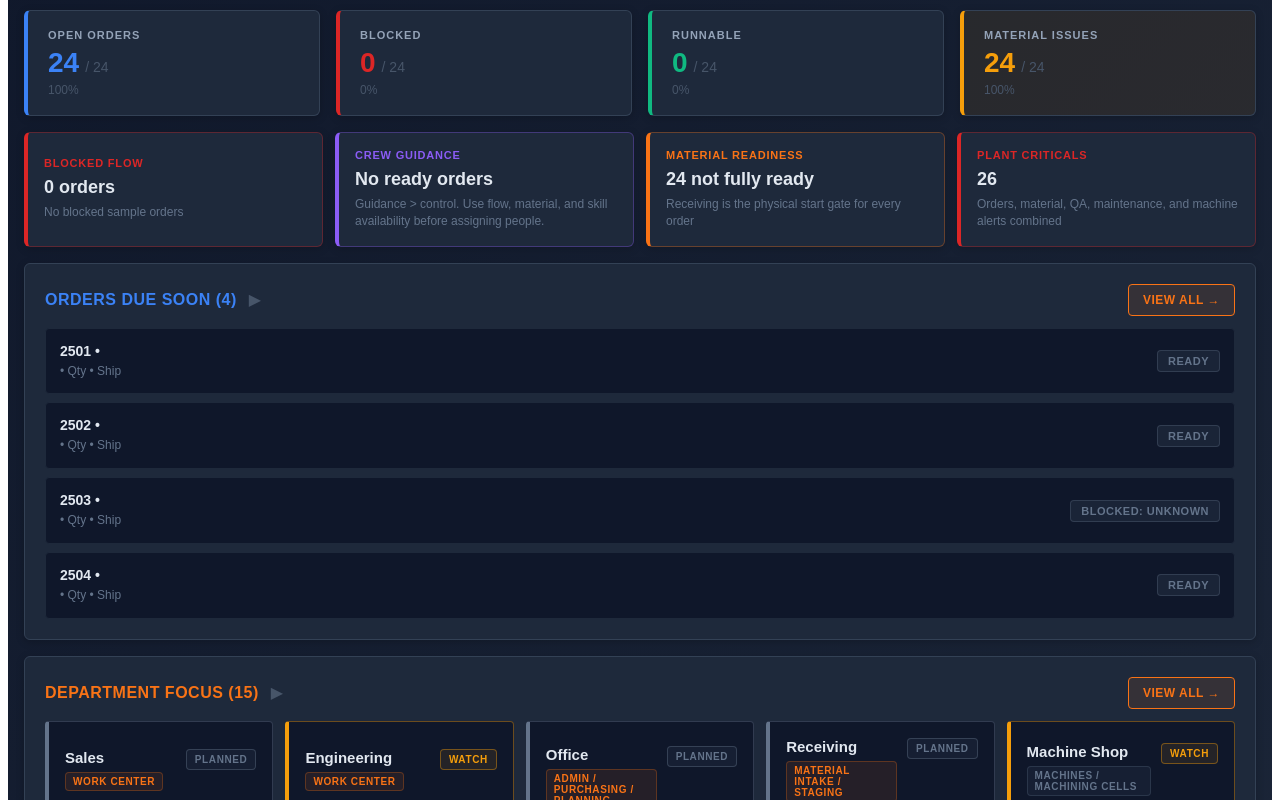
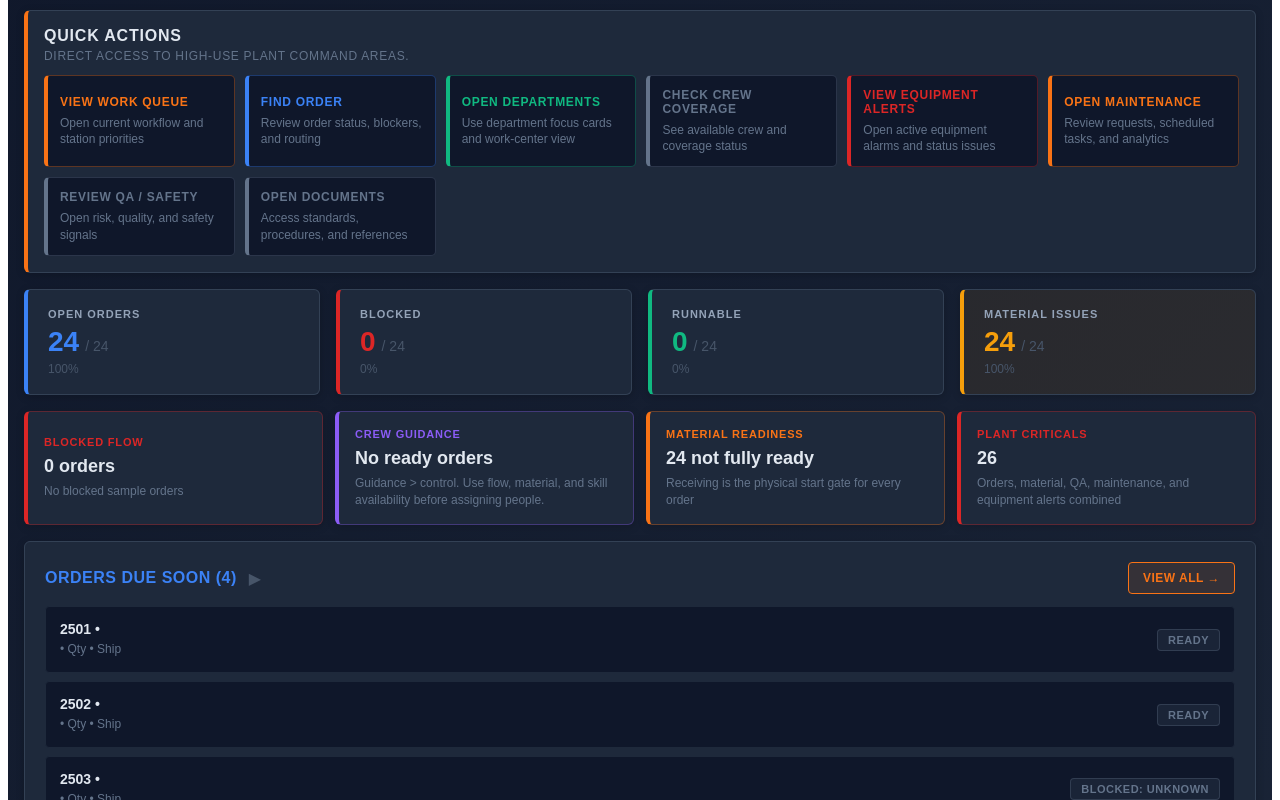
Before and after one commit to jcm-digital-coworker/JCM-Command-Center, a React (Vite) app: page / in a window 1280 px wide. Shown: the part 300-1100 px from the top of the page. Built offline with nearby package versions, Linux system fonts and the light colour scheme.

Commit message:
Add dashboard quick actions panel

```diff
--- a/src/pages/DashboardPage.tsx
+++ b/src/pages/DashboardPage.tsx
@@ -24,6 +24,13 @@ interface DashboardPageProps {
   theme?: 'dark' | 'light';
 }
 
+type QuickAction = {
+  label: string;
+  detail: string;
+  target: AppTab;
+  tone: 'orange' | 'blue' | 'green' | 'red' | 'slate';
+};
+
 export default function DashboardPage({
   machines,
   alerts,
@@ -49,6 +56,17 @@ export default function DashboardPage({
   .slice(0, 4);
   const plantCriticals = blockedOrders.length + materialIssues.length + qaHolds.length + alerts.length;
 
+  const quickActions: QuickAction[] = [
+    { label: 'View Work Queue', detail: 'Open current workflow and station priorities', target: 'workflow', tone: 'orange' },
+    { label: 'Find Order', detail: 'Review order status, blockers, and routing', target: 'orders', tone: 'blue' },
+    { label: 'Open Departments', detail: 'Use department focus cards and work-center view', target: 'plantMap', tone: 'green' },
+    { label: 'Check Crew Coverage', detail: 'See available crew and coverage status', target: 'coverage', tone: 'slate' },
+    { label: 'View Equipment Alerts', detail: 'Open active equipment alarms and status issues', target: 'alerts', tone: alerts.length > 0 ? 'red' : 'green' },
+    { label: 'Open Maintenance', detail: 'Review requests, scheduled tasks, and analytics', target: 'maintenance', tone: activeTasks.length > 0 ? 'orange' : 'slate' },
+    { label: 'Review QA / Safety', detail: 'Open risk, quality, and safety signals', target: 'risk', tone: openRisks.length + qaHolds.length > 0 ? 'red' : 'slate' },
+    { label: 'Open Documents', detail: 'Access standards, procedures, and references', target: 'documents', tone: 'slate' },
+  ];
+
   const toggleSection = (section: string) => {
     setExpandedSection(expandedSection === section ? null : section);
   };
@@ -61,6 +79,8 @@ export default function DashboardPage({
           <p style={subtitleStyle}>Plant pulse, order flow, crew needs, and department-specific action</p>
         </div>
       </div>
+
+      <QuickActionsPanel actions={quickActions} onGoToTab={onGoToTab} theme={theme} />
 
       <div style={getOverviewBarStyle(theme)}>
         <StatusMetric label="OPEN ORDERS" value={openOrders.length} total={productionOrders.length} color="#3b82f6" theme={theme} />
@@ -97,7 +117,7 @@ export default function DashboardPage({
         <MissionCard
           title="Plant Criticals"
           value={plantCriticals.toString()}
-          detail="Orders, material, QA, maintenance, and machine alerts combined"
+          detail="Orders, material, QA, maintenance, and equipment alerts combined"
           color={plantCriticals > 0 ? '#dc2626' : '#10b981'}
           theme={theme}
           onClick={() => onGoToTab(plantCriticals > 0 ? 'orders' : 'plantMap')}
@@ -208,7 +228,7 @@ export default function DashboardPage({
       </Section>
 
       <Section
-        title="MACHINE SHOP INTELLIGENCE"
+        title="EQUIPMENT INTELLIGENCE"
         count={machines.length}
         color="#64748b"
         expanded={expandedSection === 'machines'}
@@ -218,7 +238,7 @@ export default function DashboardPage({
       >
         <div style={listStyle}>
           <div style={getPlantNoteStyle(theme)}>
-            Machine data stays powerful, but it is now one module inside the plant command model.
+            Equipment data stays powerful, but it is now one module inside the plant command model.
           </div>
           {alerts.slice(0, expandedSection === 'machines' ? undefined : 3).map((machine) => (
             <div key={machine.id} style={getItemStyle(theme)} onClick={() => onOpenMachine(machine)}>
@@ -229,10 +249,36 @@ export default function DashboardPage({
               <StatusBadge state={machine.state} priority={machine.alarmPriority} />
             </div>
           ))}
-          {alerts.length === 0 && <div style={getPlantNoteStyle(theme)}>No active machine alerts in the current view.</div>}
+          {alerts.length === 0 && <div style={getPlantNoteStyle(theme)}>No active equipment alerts in the current view.</div>}
         </div>
       </Section>
     </div>
+  );
+}
+
+function QuickActionsPanel({ actions, onGoToTab, theme }: { actions: QuickAction[]; onGoToTab: (tab: AppTab) => void; theme: 'dark' | 'light' }) {
+  return (
+    <section style={getQuickActionsPanelStyle(theme)}>
+      <div style={quickActionsHeaderStyle}>
+        <div>
+          <h3 style={getQuickActionsTitleStyle(theme)}>QUICK ACTIONS</h3>
+          <p style={quickActionsSubtitleStyle}>Direct access to high-use plant command areas.</p>
+        </div>
+      </div>
+      <div style={quickActionsGridStyle}>
+        {actions.map((action) => (
+          <button
+            key={action.label}
+            type="button"
+            style={getQuickActionButtonStyle(theme, action.tone)}
+            onClick={() => onGoToTab(action.target)}
+          >
+            <span style={getQuickActionLabelStyle(action.tone)}>{action.label}</span>
+            <span style={quickActionDetailStyle}>{action.detail}</span>
+          </button>
+        ))}
+      </div>
+    </section>
   );
 }
 
@@ -312,8 +358,10 @@ function MissionCard({ title, value, detail, color, theme, onClick }: { title: s
 
 function getDepartmentResourceLabel(department: string) {
   const labels: Record<string, string> = {
+    Sales: 'Order release / customer signal',
+    Engineering: 'Blueprints / routing release',
     Receiving: 'Material intake / staging',
-    'Machine Shop': 'Machines / machining cells',
+    'Machine Shop': 'Machining cells / equipment',
     'Material Handling': 'Equipment / cut-form flow',
     Fab: 'Weld cells / skill lanes',
     Coating: 'Process zones / finish flow',
@@ -367,9 +415,38 @@ const listStyle: CSSProperties = { display: 'flex', flexDirection: 'column', gap
 const gridStyle: CSSProperties = { display: 'grid', gridTemplateColumns: 'repeat(auto-fill, minmax(210px, 1fr))', gap: 12 };
 const mutedTextStyle: CSSProperties = { fontSize: 12, color: '#64748b', lineHeight: 1.4 };
 const workCenterBodyStyle: CSSProperties = { fontSize: 12, color: '#64748b', lineHeight: 1.4, marginTop: 8 };
+const quickActionsHeaderStyle: CSSProperties = { display: 'flex', justifyContent: 'space-between', alignItems: 'flex-start', gap: 12, marginBottom: 12 };
+const quickActionsSubtitleStyle: CSSProperties = { margin: '4px 0 0', fontSize: 12, color: '#64748b', letterSpacing: '0.7px', textTransform: 'uppercase' };
+const quickActionsGridStyle: CSSProperties = { display: 'grid', gridTemplateColumns: 'repeat(auto-fit, minmax(190px, 1fr))', gap: 10 };
+const quickActionDetailStyle: CSSProperties = { display: 'block', marginTop: 6, color: '#64748b', fontSize: 12, lineHeight: 1.35 };
 
 function getTitleStyle(theme: 'dark' | 'light'): CSSProperties {
   return { margin: 0, fontSize: 24, color: theme === 'dark' ? '#e2e8f0' : '#0f172a', letterSpacing: '0.5px' };
+}
+
+function getQuickActionsPanelStyle(theme: 'dark' | 'light'): CSSProperties {
+  return { background: theme === 'dark' ? '#1e293b' : '#ffffff', border: theme === 'dark' ? '1px solid #334155' : '1px solid #e2e8f0', borderLeft: '4px solid #f97316', borderRadius: 6, padding: 16, marginBottom: 16, boxShadow: '0 2px 8px rgba(0,0,0,0.2)' };
+}
+
+function getQuickActionsTitleStyle(theme: 'dark' | 'light'): CSSProperties {
+  return { margin: 0, color: theme === 'dark' ? '#e2e8f0' : '#0f172a', fontSize: 16, fontWeight: 900, letterSpacing: '0.8px' };
+}
+
+function getQuickActionButtonStyle(theme: 'dark' | 'light', tone: QuickAction['tone']): CSSProperties {
+  const color = getQuickActionColor(tone);
+  return { textAlign: 'left', borderRadius: 5, border: `1px solid ${color}55`, borderLeft: `4px solid ${color}`, background: theme === 'dark' ? '#0f172a' : '#f8fafc', padding: 12, cursor: 'pointer' };
+}
+
+function getQuickActionLabelStyle(tone: QuickAction['tone']): CSSProperties {
+  return { display: 'block', color: getQuickActionColor(tone), fontSize: 12, fontWeight: 900, letterSpacing: '0.7px', textTransform: 'uppercase' };
+}
+
+function getQuickActionColor(tone: QuickAction['tone']): string {
+  if (tone === 'blue') return '#3b82f6';
+  if (tone === 'green') return '#10b981';
+  if (tone === 'red') return '#dc2626';
+  if (tone === 'slate') return '#64748b';
+  return '#f97316';
 }
 
 function getOverviewBarStyle(_theme: 'dark' | 'light'): CSSProperties {
```
